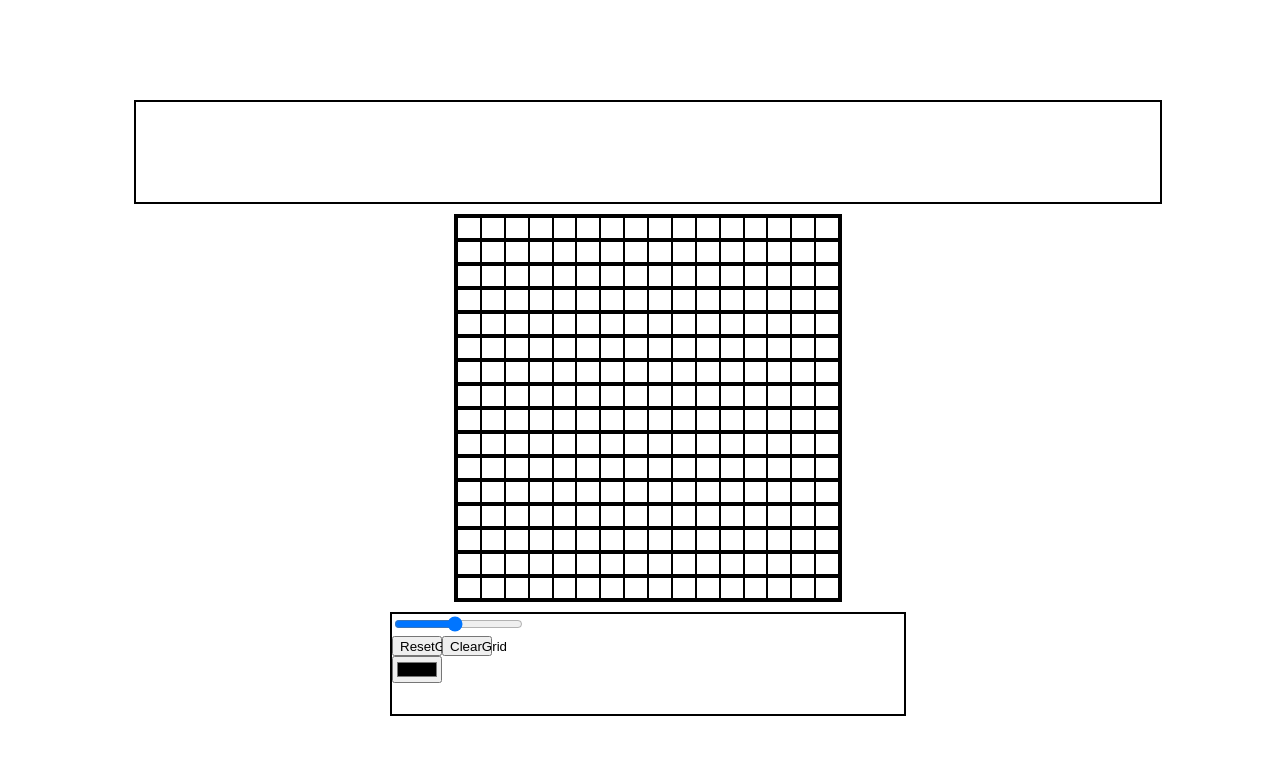
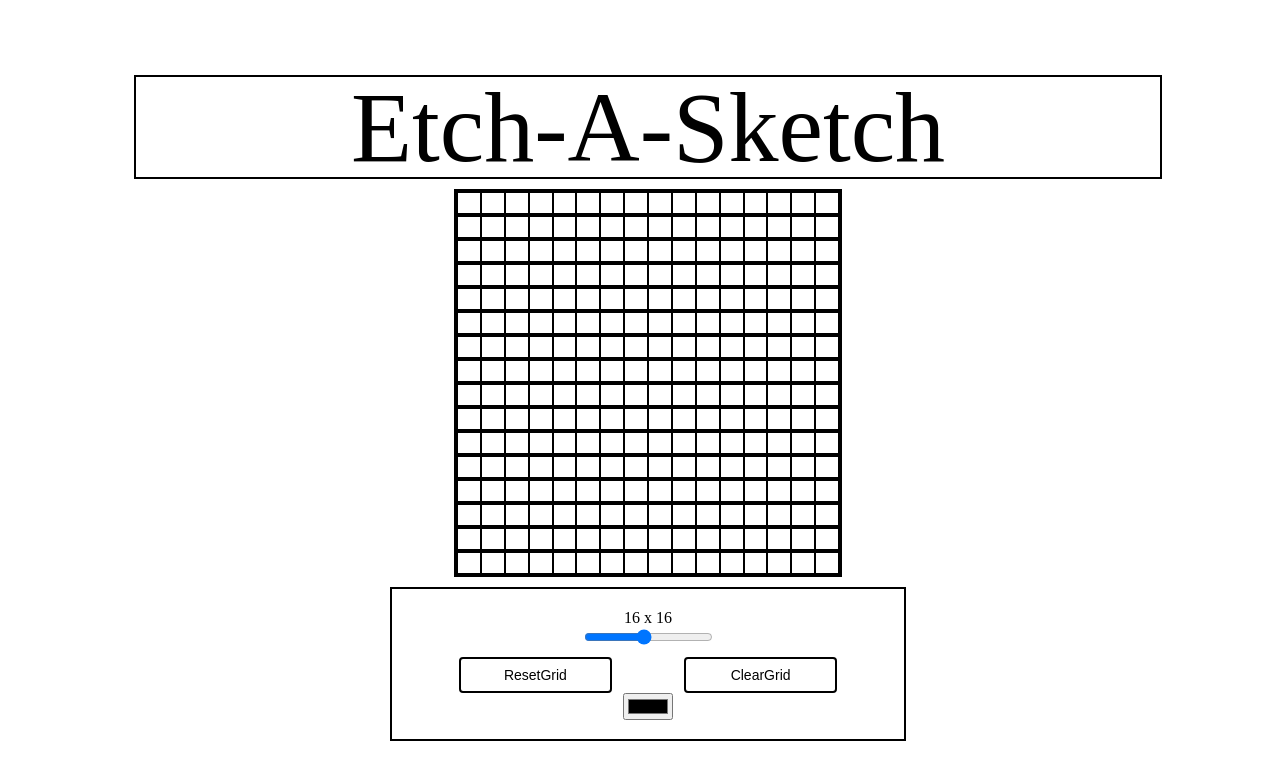
Before and after one commit to JaydenBStone/Etch-A-Sketch, a plain HTML site: page index.html in a window 1280 px wide. Drawn offline with Linux system fonts and the light colour scheme.

Commit message:
Added title Added CSS for the control panel Changed some JS for the color picker to reset values fir the clear and reset button

```diff
--- a/script.js
+++ b/script.js
@@ -10,11 +10,12 @@ const gridContainer = createDiv('gridContainer', etchASketch);
 const controlPanel = createDiv('controlPanel', etchASketch);
 
 const sliderDiv = createDiv('sliderDiv', controlPanel)
+const sliderValueDislpay = createDiv('sliderValueDislpay', sliderDiv)
 const buttonDiv = createDiv('buttonDiv', controlPanel)
 const pickerDiv = createDiv('pickerDiv', controlPanel);
 let currentColor = '#000000'; // default black
 
-
+title.textContent = 'Etch-A-Sketch'
 
 // DOM Div Function
 function createDiv(className, parent) {
@@ -52,9 +53,13 @@ sizeSlider.max = 32;
 sizeSlider.addEventListener('change', () => {
   const gridSize = Number(sizeSlider.value);
   gridCreate(gridSize);
+  sliderValue = sliderValueDislpay.textContent = `${sizeSlider.value} x ${sizeSlider.value}`;
 })
 
 gridCreate(sizeSlider.value)
+
+// Display Slider Value
+let sliderValue = sliderValueDislpay.textContent = `${sizeSlider.value} x ${sizeSlider.value}`;
 
 
 // colorPicker input
@@ -77,6 +82,9 @@ buttonDiv.append(resetButton);
 resetButton.addEventListener('click', () => {
   sizeSlider.value = 16;
   gridCreate(Number(sizeSlider.value));
+  currentColor ='#000000';
+  colorPicker.value = '#000000'
+  sliderValue = sliderValueDislpay.textContent = `${sizeSlider.value} x ${sizeSlider.value}`;
 })
 
 // Clear Button
--- a/style.css
+++ b/style.css
@@ -11,6 +11,10 @@
   width: 80%;
   height: 100px;
   border: 2px solid black;
+  display: flex;
+  flex-direction: column;
+  justify-content: center;
+  align-items: center;
 }
 
 .gridContainer {
@@ -19,12 +23,6 @@
   margin: 10px 10px;
   width: 30vw;
   height: 30vw;
-  border: 2px solid black;
-}
-
-.controlPanel {
-  width: 40vw;
-  height: 100px;
   border: 2px solid black;
 }
 
@@ -39,16 +37,43 @@
   flex: 1;
 }
 
-.resetButton{
-  width: 50px;
-  height: 20px;
+.controlPanel {
+  width: 40vw;
+  height: 150px;
+  border: 2px solid black;
+  display: flex;
+  flex-direction: column;
+  justify-content: center;
+  align-items: center;
 }
 
-.clearButton{
-  width: 50px;
-  height: 20px;
+.sliderDiv{
+  display: flex;
+  flex-direction: column;
+  justify-content: center;
+  align-items: center;
 }
 
-.colorPicker{
+.buttonDiv{
+   display: flex;
+   justify-content: space-evenly;
+   width: 100%;
+   margin-top: 10px;
+}
 
+.resetButton,
+.clearButton{
+  width: 30%;
+  margin: 0 5px;
+  padding: 8px 12px;
+  font-size: 14px;
+  text-align: center;
+  border: 2px solid black;
+  background-color: white;
+  cursor: pointer;
+  border-radius: 4px;
 }
+
+.title{
+  font-size: 100px;
+}
```
